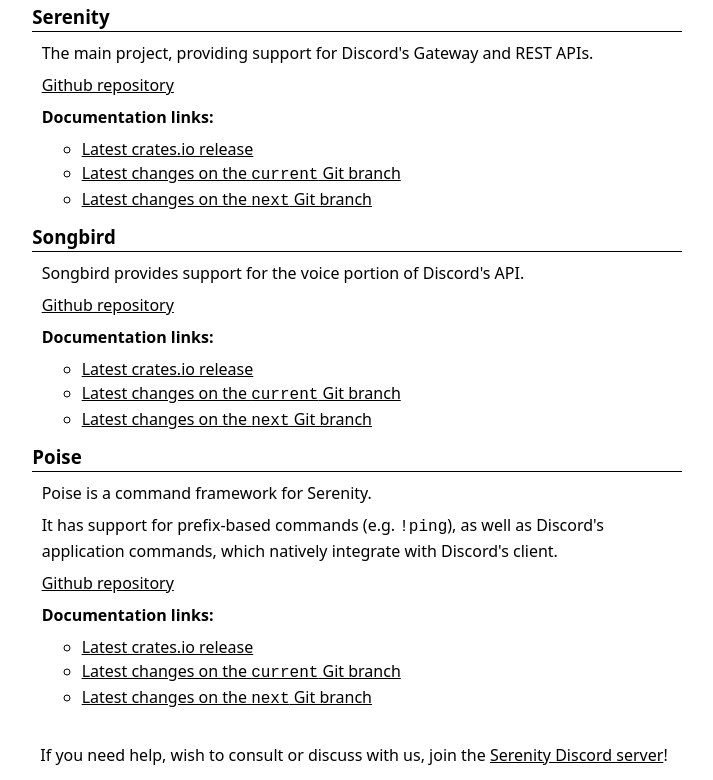
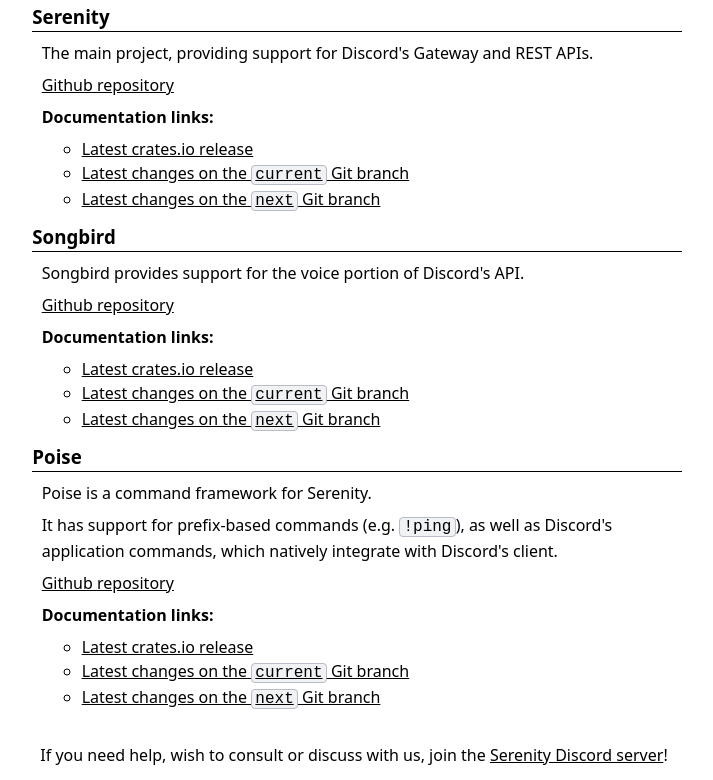
Before and after one commit to serenity-rs/serenity-rs.github.io, a website built with Vite: page src/index.html in a window 1280 px wide. Shown: the part 601-1381 px from the top of the page, without its empty margins (286-999 px from the left). Built offline with nearby package versions, Linux system fonts and the light colour scheme; grey boxes are pictures that could not be loaded.

Commit message:
Highlight `<code>` elements in a similar manner to Discord

```diff
--- a/src/index.html
+++ b/src/index.html
@@ -205,7 +205,7 @@
                                             href="https://serenity-rs.github.io/serenity/current/serenity/index.html"
                                         >
                                             Latest changes on the
-                                            <code>current</code> Git branch
+                                            <code class="code">current</code> Git branch
                                         </a>
                                     </li>
 
@@ -216,7 +216,7 @@
                                             href="https://serenity-rs.github.io/serenity/next/serenity/index.html"
                                         >
                                             Latest changes on the
-                                            <code>next</code> Git branch
+                                            <code class="code">next</code> Git branch
                                         </a>
                                     </li>
                                 </ul>
@@ -261,7 +261,7 @@
                                             href="https://serenity-rs.github.io/songbird/current/songbird/index.html"
                                         >
                                             Latest changes on the
-                                            <code>current</code> Git branch
+                                            <code class="code">current</code> Git branch
                                         </a>
                                     </li>
 
@@ -272,7 +272,7 @@
                                             href="https://serenity-rs.github.io/songbird/next/songbird/index.html"
                                         >
                                             Latest changes on the
-                                            <code>next</code> Git branch
+                                            <code class="code">next</code> Git branch
                                         </a>
                                     </li>
                                 </ul>
@@ -290,7 +290,7 @@
 
                             <p class="project__description">
                                 It has support for prefix-based commands (e.g.
-                                <code>!ping</code>), as well as Discord's
+                                <code class="code">!ping</code>), as well as Discord's
                                 application commands, which natively integrate
                                 with Discord's client.
                             </p>
@@ -323,7 +323,7 @@
                                             href="https://serenity-rs.github.io/poise/current/poise/index.html"
                                         >
                                             Latest changes on the
-                                            <code>current</code> Git branch
+                                            <code class="code">current</code> Git branch
                                         </a>
                                     </li>
 
@@ -334,7 +334,7 @@
                                             href="https://serenity-rs.github.io/poise/next/poise/index.html"
                                         >
                                             Latest changes on the
-                                            <code>next</code> Git branch
+                                            <code class="code">next</code> Git branch
                                         </a>
                                     </li>
                                 </ul>
--- a/src/index/style.scss
+++ b/src/index/style.scss
@@ -1,6 +1,9 @@
 @use "../base/dimensions";
 
 :root {
+    --code-colour: light-dark(hsl(220, 13%, 95%), hsl(220, 7%, 18%));
+    --code-border-colour: light-dark(hsl(220, 13%, 75%), hsl(225, 7%, 38%));
+
     --button-bg-colour: light-dark(hsl(0, 0%, 0%), hsl(0, 0%, 100%));
     --button-active-colour: light-dark(hsl(0, 0%, 60%), hsl(0, 0%, 40%));
     --button-outline-colour: hsl(240, 50%, 50%);
@@ -16,6 +19,23 @@
 .container {
     max-inline-size: 64em;
     margin-inline: auto;
+}
+
+.code {
+    display: inline;
+
+    padding-inline: 0.2em;
+
+    background-color: var(--code-colour);
+
+    border: 1px solid var(--code-border-colour);
+    border-radius: 4px;
+
+    font-family: monospace, monospace;
+
+    white-space: pre-wrap;
+
+    transition: background-color 0.5s ease-in-out, border-color 0.5s ease-in-out;
 }
 
 .button {
```
